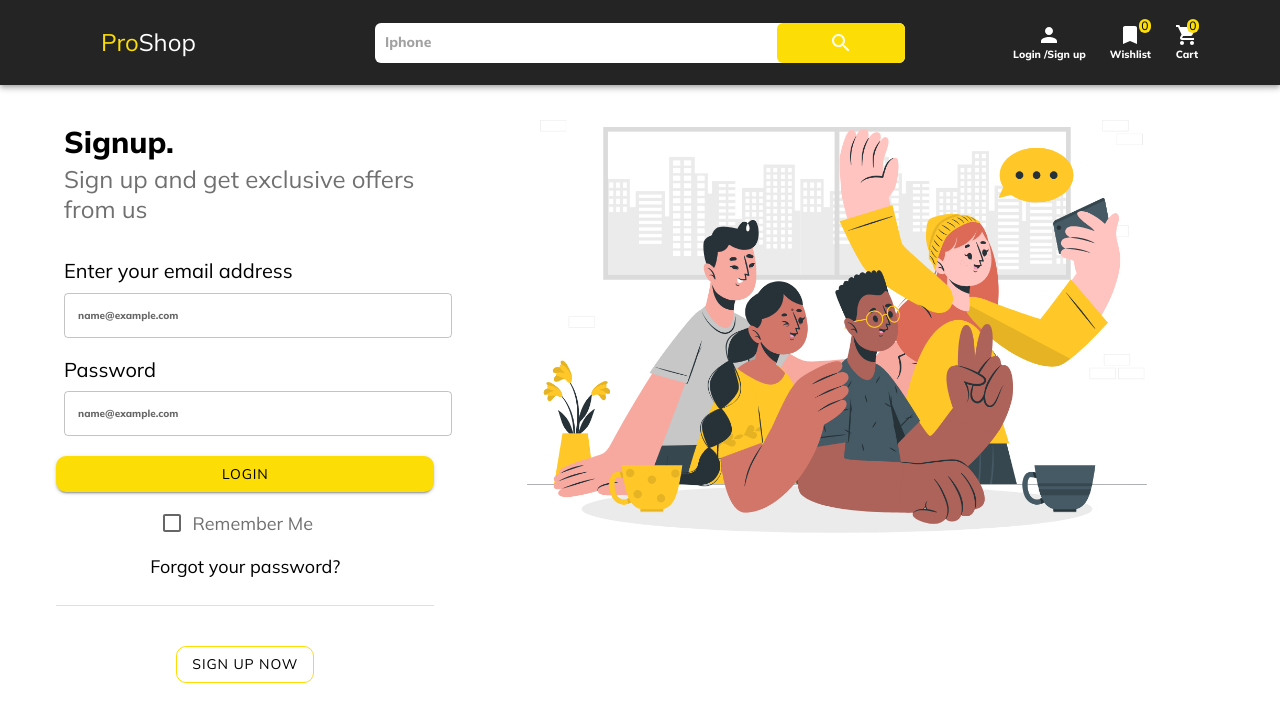
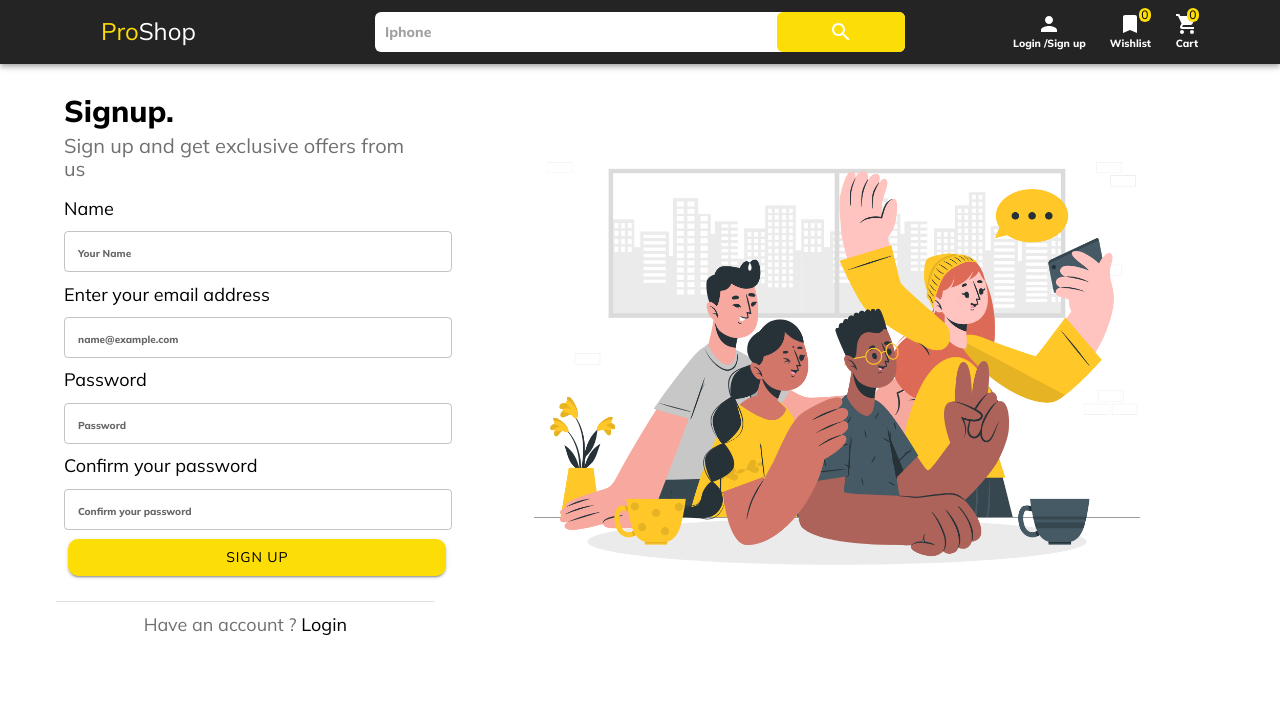
Before and after one commit to AbdHussein/e-shop, a React (Create React App) app: page /SignUp in a window 1280 px wide. Shown: the top 722 px of the page. Built offline with nearby package versions, Linux system fonts and the light colour scheme.

Commit message:
new sig in & out

```diff
--- a/src/components/styled/SignInOutImg.jsx
+++ /dev/null
@@ -1,6 +0,0 @@
-import styled from "styled-components";
-export const SignInOutImg = styled("div")(({ theme }) => ({
-  width: "620px",
-}));
-
-export default SignInOutImg;
--- a/src/index.css
+++ b/src/index.css
@@ -22,7 +22,7 @@ body {
   top: 0px;
   left: 0px;
   padding: 0px 70px;
-  height: 85px;
+  height: 60px;
   /* UI Properties */
   background: #242424 0% 0% no-repeat padding-box;
   opacity: 1;
--- a/src/pages/LogIn.jsx
+++ b/src/pages/LogIn.jsx
@@ -1,6 +1,6 @@
 import React from "react";
 import Grid from "@mui/material/Grid";
-import SignInOutImg from "../components/styled/SignInOutImg";
+
 import Typography from "@mui/material/Typography";
 import Container from "@mui/material/Container";
 import { Link } from "react-router-dom";
@@ -15,9 +15,11 @@ import {
 
 const LogIn = () => {
   return (
-    <section style={{ paddingTop: "35PX" }}>
+    <section
+      style={{ paddingTop: "25px", paddingBottom: "0px", marginBottom: "0px" }}
+    >
       <Container>
-        <Grid container spacing={2}>
+        <Grid container spacing={3}>
           <Grid item xs={4}>
             <Typography variant="body1">Login.</Typography>
             <Typography variant="h4" fontWeight="400" sx={{ color: "#707070" }}>
@@ -29,14 +31,14 @@ const LogIn = () => {
                 display: "flex",
                 justifyContent: "left",
                 flexDirection: "column",
-                gap: "20px",
-                paddingTop: "35px",
+                gap: "10px",
+                paddingTop: "15px",
               }}
             >
               <div>
                 <FormLabel>
                   <Typography
-                    variant="h3"
+                    variant="body2"
                     fontWeight="400"
                     sx={{ color: "black", paddingBottom: "10px" }}
                   >
@@ -59,7 +61,7 @@ const LogIn = () => {
               <div>
                 <FormLabel>
                   <Typography
-                    variant="h3"
+                    variant="body2"
                     fontWeight="400"
                     sx={{ color: "black", paddingBottom: "10px" }}
                   >
@@ -115,7 +117,7 @@ const LogIn = () => {
                     height: "15px",
                     fontSize: "50px",
                     width: "378px",
-                    marginBottom: "30px",
+                    marginBottom: "20px",
                   }}
                 />
                 <Link to="/SignUp">
@@ -126,10 +128,12 @@ const LogIn = () => {
               </div>
             </form>
           </Grid>
-          <Grid item xs={8} sx={{ display: "flex", justifyContent: "end" }}>
-            <SignInOutImg>
-              <img src="/static/SignIn.png" alt="" style={{ width: "100%" }} />
-            </SignInOutImg>
+          <Grid item xs={8} sx={{ display: "flex", justifyContent: "center" }}>
+            <img
+              src="/static/SignIn.png"
+              alt=""
+              style={{ width: "60%", objectFit: "contain" }}
+            />
           </Grid>
         </Grid>
       </Container>
--- a/src/pages/SignUp.jsx
+++ b/src/pages/SignUp.jsx
@@ -1,6 +1,6 @@
 import React from "react";
 import Grid from "@mui/material/Grid";
-import SignInOutImg from "../components/styled/SignInOutImg";
+
 import Typography from "@mui/material/Typography";
 import Container from "@mui/material/Container";
 import { Link } from "react-router-dom";
@@ -14,12 +14,18 @@ import {
 } from "@mui/material";
 const SignUp = () => {
   return (
-    <section style={{ paddingTop: "35PX" }}>
+    <section
+      style={{ paddingTop: "25px", marginBottom: "0px", paddingBottom: "0px" }}
+    >
       <Container>
-        <Grid container spacing={4}>
+        <Grid
+          container
+          spacing={4}
+          sx={{ display: "flex", justifyContent: "space-between" }}
+        >
           <Grid item xs={4}>
             <Typography variant="body1">Signup.</Typography>
-            <Typography variant="h4" fontWeight="400" sx={{ color: "#707070" }}>
+            <Typography variant="h3" fontWeight="400" sx={{ color: "#707070" }}>
               Sign up and get exclusive offers from us
             </Typography>
             <form
@@ -27,14 +33,37 @@ const SignUp = () => {
                 display: "flex",
                 justifyContent: "left",
                 flexDirection: "column",
-                gap: "20px",
-                paddingTop: "35px",
+                gap: "7px",
+                paddingTop: "15px",
               }}
             >
               <div>
                 <FormLabel>
                   <Typography
-                    variant="h3"
+                    variant="body2"
+                    fontWeight="400"
+                    sx={{ color: "black", paddingBottom: "10px" }}
+                  >
+                    Name
+                  </Typography>
+                </FormLabel>
+
+                <TextField
+                  label="Your Name"
+                  inputProps={{
+                    style: {
+                      fontSize: 16,
+                      width: "378px",
+                      padding: "9px 5px",
+                    },
+                  }}
+                  InputLabelProps={{ style: { fontSize: 10 } }}
+                />
+              </div>
+              <div>
+                <FormLabel>
+                  <Typography
+                    variant="body2"
                     fontWeight="400"
                     sx={{ color: "black", paddingBottom: "10px" }}
                   >
@@ -48,7 +77,7 @@ const SignUp = () => {
                     style: {
                       fontSize: 16,
                       width: "378px",
-                      padding: "11px 5px",
+                      padding: "9px 5px",
                     },
                   }}
                   InputLabelProps={{ style: { fontSize: 10 } }}
@@ -57,7 +86,7 @@ const SignUp = () => {
               <div>
                 <FormLabel>
                   <Typography
-                    variant="h3"
+                    variant="body2"
                     fontWeight="400"
                     sx={{ color: "black", paddingBottom: "10px" }}
                   >
@@ -66,12 +95,36 @@ const SignUp = () => {
                 </FormLabel>
 
                 <TextField
-                  label="name@example.com"
+                  label="Password"
                   inputProps={{
                     style: {
                       fontSize: 16,
                       width: "378px",
-                      padding: "11px 5px",
+                      padding: "9px 5px",
+                    },
+                  }}
+                  InputLabelProps={{ style: { fontSize: 10 } }}
+                />
+              </div>
+
+              <div>
+                <FormLabel>
+                  <Typography
+                    variant="body2"
+                    fontWeight="400"
+                    sx={{ color: "black", paddingBottom: "10px" }}
+                  >
+                    Confirm your password
+                  </Typography>
+                </FormLabel>
+
+                <TextField
+                  label="Confirm your password"
+                  inputProps={{
+                    style: {
+                      fontSize: 16,
+                      width: "378px",
+                      padding: "9px 5px",
                     },
                   }}
                   InputLabelProps={{ style: { fontSize: 10 } }}
@@ -89,45 +142,33 @@ const SignUp = () => {
                 <Button
                   variant="contained"
                   color="primary"
-                  sx={{ width: "378px" }}
+                  sx={{ width: "378px", marginLeft: " 24px" }}
                 >
-                  Login
+                  Sign Up
                 </Button>
-                <FormControlLabel
-                  value="RememberMe"
-                  control={<Checkbox />}
-                  label="Remember Me"
-                  labelPlacement="end"
-                  style={{
-                    color: "#707070",
-                  }}
-                  componentsProps={{
-                    typography: {
-                      variant: "body2",
-                    },
-                  }}
-                />
-                <Typography variant="body2">Forgot your password?</Typography>
                 <Divider
                   sx={{
                     height: "15px",
                     fontSize: "50px",
                     width: "378px",
-                    marginBottom: "30px",
                   }}
                 />
-                <Link to="/SignUp">
-                  <Button variant="outlined" color="primary">
-                    Sign up now
-                  </Button>
-                </Link>
+                <Typography variant="body2" sx={{ color: "#707070" }}>
+                  Have an account ?{" "}
+                  <Link to="/LogIn">
+                    {" "}
+                    <span style={{ color: "black" }}>Login</span>
+                  </Link>
+                </Typography>
               </div>
             </form>
           </Grid>
           <Grid item xs={8} sx={{ display: "flex", justifyContent: "center" }}>
-            <SignInOutImg>
-              <img src="/static/SignUp.png" alt="" style={{ width: "100%" }} />
-            </SignInOutImg>
+            <img
+              src="/static/SignUp.png"
+              alt=""
+              style={{ width: "80%", objectFit: "contain" }}
+            />
           </Grid>
         </Grid>
       </Container>
```
